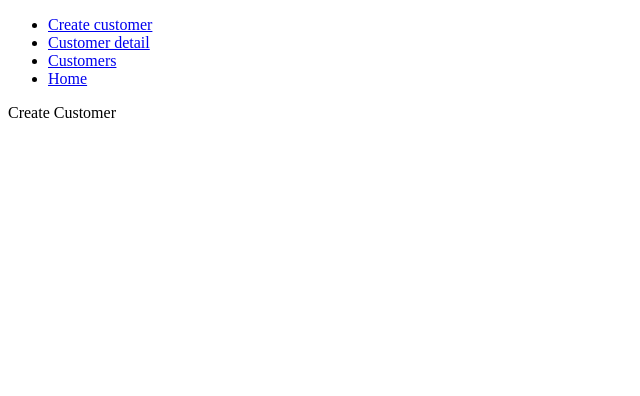
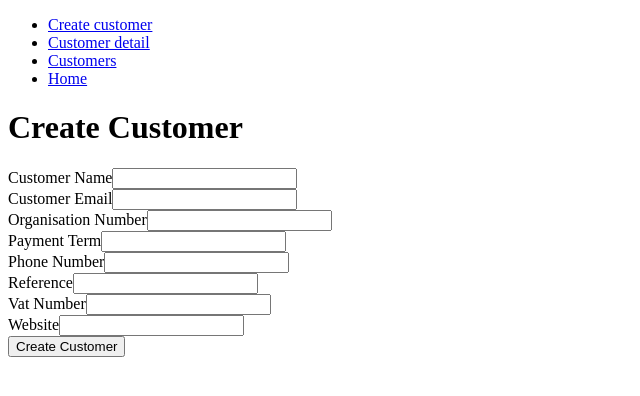
Before and after one commit to AmandaHeideman/customer-register, a React (Create React App) app: page /customers/create in a window 1280 px wide. Shown: the top 396 px of the page, without its empty margins (0-640 px from the left). Built offline with nearby package versions, Linux system fonts and the light colour scheme.

Commit message:
add functionality to customer create page

```diff
--- a/src/pages/CustomerCreatePage.jsx
+++ b/src/pages/CustomerCreatePage.jsx
@@ -1,9 +1,59 @@
-import React from 'react'
+import React, {useState} from 'react'
+import {useHistory} from 'react-router-dom'
 
 export default function CustomerCreatePage() {
+  const [formData, setFormData] = useState({})
+  const history = useHistory()
+
+  function handleOnChange(e) {
+    setFormData({...formData, [e.target.name]: e.target.value})
+  }
+
+  function renderInput(name, label, type) {
+    return (
+      <div>
+        <label>{label}</label>
+        <input
+          type={type || "text"}
+          name={name}
+          onChange={handleOnChange}
+        />
+      </div>
+    )
+  }
+
+  function handleOnSubmit(e){
+    e.preventDefault()
+    const url = "https://frebi.willandskill.eu/api/v1/customers/"
+    const token = localStorage.getItem("Amanda")
+    fetch(url, {
+      method: "POST",
+      body: JSON.stringify(formData),
+      headers: {
+        "Content-Type": "application/json",
+        "Authorization": `Bearer ${token}`
+      }
+    })
+    .then(res => res.json())
+    .then(data => {
+      history.push('/customers')
+    })
+  }
+
   return (
     <div>
-      Create Customer
+      <h1>Create Customer</h1>
+      <form onSubmit={handleOnSubmit}>
+        {renderInput("name", "Customer Name")}
+        {renderInput("email", "Customer Email", "email")}
+        {renderInput("organisationNr", "Organisation Number")}
+        {renderInput("paymentTerm", "Payment Term", "number")}
+        {renderInput("phoneNumber", "Phone Number", "tel")}
+        {renderInput("reference", "Reference")}
+        {renderInput("vatNr", "Vat Number")}
+        {renderInput("website", "Website", "url")}
+        <button type="submit">Create Customer</button>
+      </form>
     </div>
   )
 }
```
